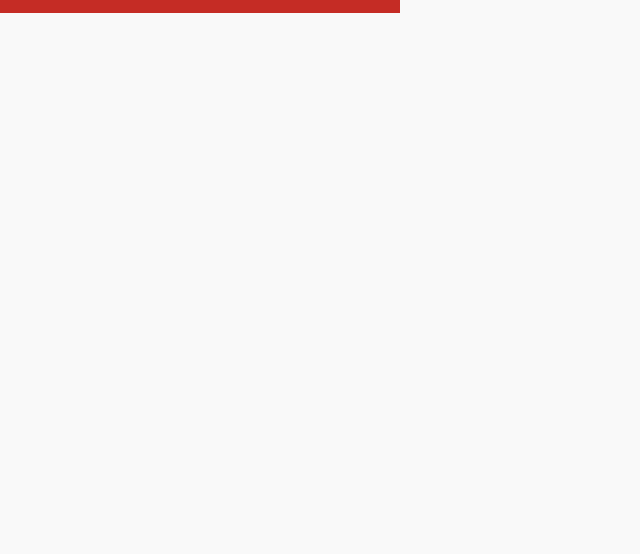
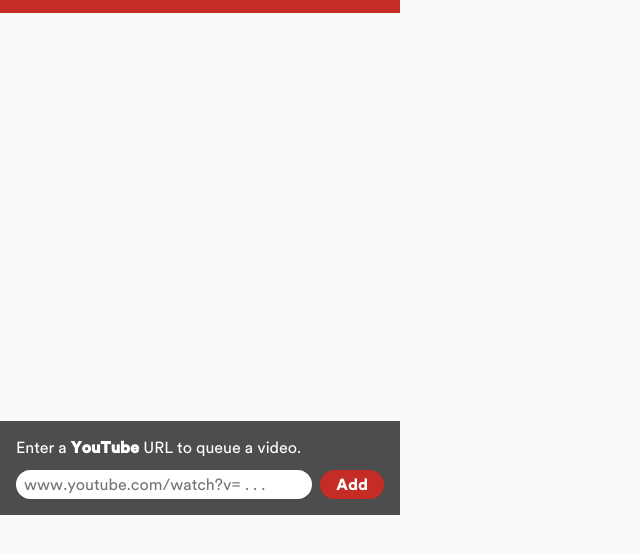
Before and after one commit to mcruz227/EnqueueProject, a browser extension: page enqueue.html in a window 1280 px wide. Shown: the part 60-614 px from the top of the page, without its empty margins (0-640 px from the left). Drawn offline with Linux system fonts and the light colour scheme.

Commit message:
Added a Video Input Box
CSS
- Increased the height of the extension from 500px to 575px
- Changed the body to a flex display
	- This is so height of the component holding the videos and the input box container don't have to be specified and just automatically take up the space they are allotted
- Added the CSS for the input box containers and it's elements

HTML
- Added the container for the input box and buttons
- Added the title/instruction for that container
- Added another container specific for the input box and submit button
- Added the input box meant for YouTube links
- Added the button resposnible for submitting the links

```diff
--- a/enqueue.css
+++ b/enqueue.css
@@ -21,8 +21,10 @@ body {
   margin:0;
   padding:0;
   width: 400px;
-  height: 500px;
+  height: 575px;
   user-select: none;
+  display: flex;
+  flex-direction: column;
  /* scrolling bars */
 }
 
@@ -136,7 +138,7 @@ h1 {
 
 .video-container{
   overflow-y: scroll;
-  height: 100%;
+  flex-grow: 1;
 }
 
 .video-entry{
@@ -215,6 +217,52 @@ h1 {
   align-items: center;
   width: 1.25rem;
 }
+
+.video-input-container{
+  width: calc(400px - (2 * 1rem));
+  bottom: 0;
+  padding: 1rem;
+  background-color: #4d4d4d;
+  display: flex;
+  flex-direction: column;
+  gap: 0.75rem;
+}
+
+#video-input-instruction{
+  font-size: 1rem;
+  color: white;
+  margin: 0;
+  font-weight: 100;
+}
+
+.input-box-container{
+  display: flex;
+  width: 100%;
+  gap: 0.5rem
+}
+
+#video-input-box{
+  font-family: 'Spotify';
+  font-weight: 100;
+  font-size: 1rem;
+  padding: 0 0.5rem;
+  flex-grow: 1;
+  border-radius: 50px;
+  border: none;
+  outline: none;
+}
+
+#video-input-submit-button{
+  border-radius: 50px;
+  border: none;
+  outline: none;
+  background-color: #c52c25;
+  color: white;
+  font-family: 'Spotify';
+  font-size: 1rem;
+  padding: 0.25rem 1rem;
+  cursor: pointer;
+}
 /* .video-preview {
   margin-bottom: 10px;
 }
--- a/enqueue.html
+++ b/enqueue.html
@@ -59,6 +59,13 @@
           </button>
         </div> -->
     </div>
+    <div class="video-input-container">
+      <h1 id="video-input-instruction">Enter a <b>YouTube</b> URL to queue a video.</h1>
+      <div class="input-box-container">
+        <input type="text"  id="video-input-box" placeholder="www.youtube.com/watch?v= . . . ">
+        <button id="video-input-submit-button">Add</button>
+      </div>
+    </div>
    <!-- not sure what this: >>>>>>> 48ee87fb52723f74facb180f97c49424885b9f51 -->
   </body>
 </html>
```
